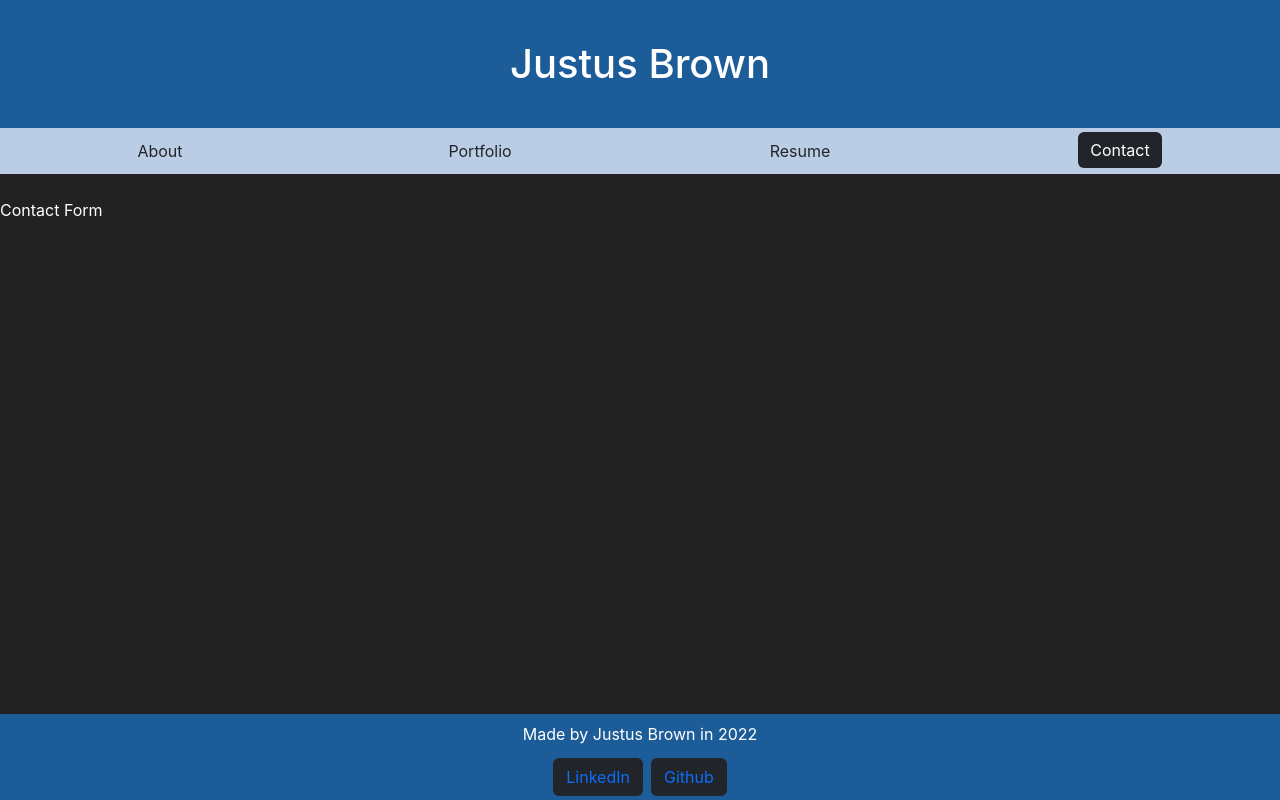
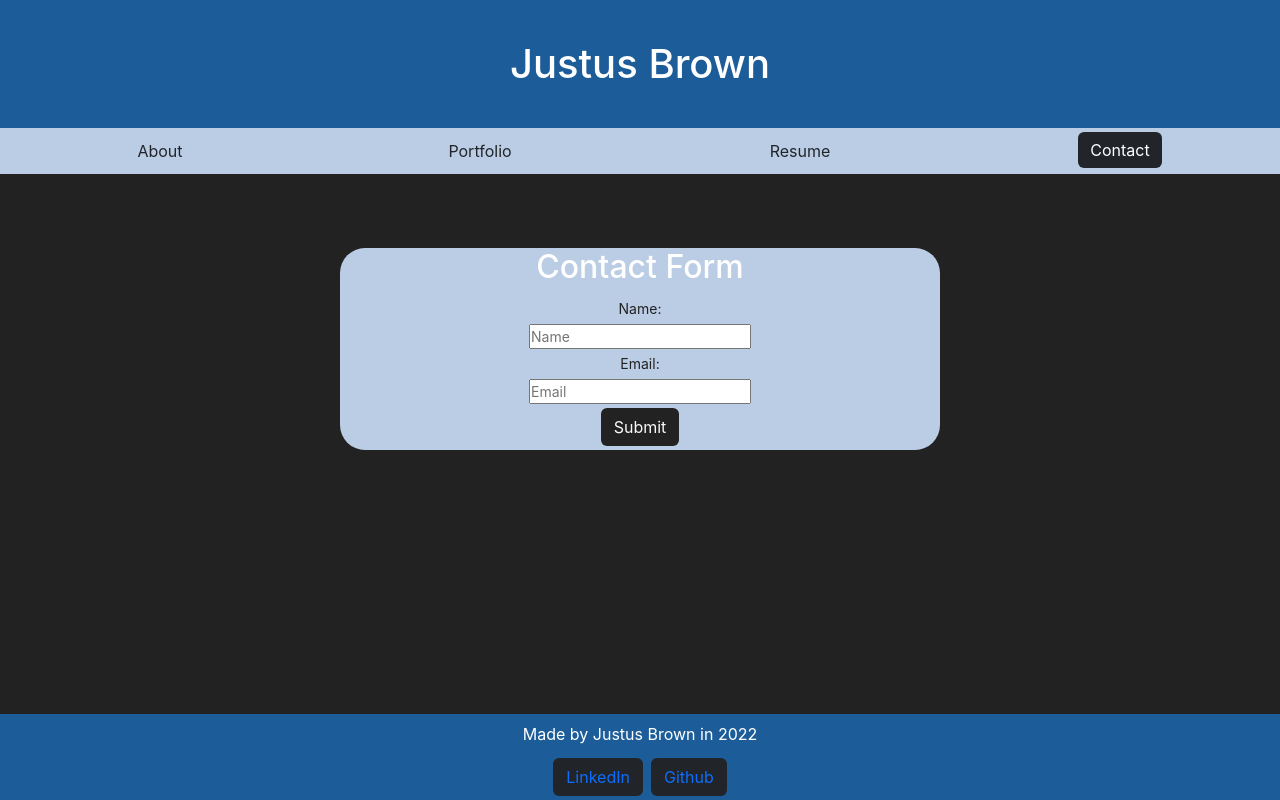
Before and after one commit to brownj47/portfolio, a React (Create React App) app: page / in a window 1280 px wide. Both pictures are taken after a click on the button "Contact". Built offline with nearby package versions, Linux system fonts and the light colour scheme.

Commit message:
contact form

```diff
--- a/src/components/contact.js
+++ /dev/null
@@ -1,11 +0,0 @@
-import React from "react";
-
-function Contact(){
-    return(
-        <main>
-            Contact Form
-        </main>
-    )
-}
-
-export default Contact;
--- /dev/null
+++ b/src/components/contact/contact.css
@@ -0,0 +1,15 @@
+.contact-form{
+    background-color: #BBCDE5;
+    text-align: center;
+    max-width: 600px;
+    margin: 0 auto;
+    border-radius: 25px;
+    margin-top: 50px;
+}
+.form-text{
+    color: #222222
+}
+
+.sub-btn{
+    background-color: #222222;
+}
--- /dev/null
+++ b/src/components/contact/contact.js
@@ -0,0 +1,57 @@
+import React, { useState } from "react";
+import './contact.css'
+
+function Contact() {
+
+    const [email, setEmail] = useState('')
+    const [name, setName] = useState('')
+    // const [submit, setSubmit] = useState('')
+
+
+    function handleChange(e) {
+        // Getting the value and name of the input which triggered the change
+        const { name, value } = e.target;
+
+        // Ternary statement that will call either setFirstName or setLastName based on what field the user is typing in
+        return name === 'email' ? setEmail(value) : setName(value);
+    }
+
+
+    const handleFormSubmit = (e) => {
+        // Preventing the default behavior of the form submit (which is to refresh the page)
+        e.preventDefault();
+
+        alert(`Thank you for your submission ${name}. As of now, this form is not attached to a backend. This means that your form input was not saved. I am working on the backend functions at this time.
+        - Justus`)
+
+        // Alert the user their first and last name, clear the inputs
+        setName('');
+        setEmail('');
+    };
+
+    return (
+        <main>
+
+
+            <form className="contact-form" onSubmit={(e) => handleFormSubmit(e)}>
+
+                <h2>Contact Form</h2>
+                <label className="form-text" htmlFor='name'>Name: </label>
+                <br />
+                <input className="form-text" type='text' placeholder="Name" name="name" onChange={handleChange} value={name} />
+
+                <br />
+                <label className="form-text" htmlFor='email'>Email: </label>
+                <br />
+                <input className="form-text" type='email' placeholder="Email" onChange={handleChange} value={email} name="email" />
+
+                <br />
+                <button type="submit" className="btn sub-btn text-light" >Submit</button>
+            </form>
+
+
+        </main>
+    )
+}
+
+export default Contact;
--- a/src/components/project/project.js
+++ b/src/components/project/project.js
@@ -10,14 +10,16 @@ const projects = [
         title: 'Random Video Chat',
         image: imgArray[0],
         imgdesc: 'VideoChat in action',
-        description: 'A random Video Chat application'
+        description: 'A random Video Chat application',
+        link: 'https://vivachat.herokuapp.com/'
     },
     {
         id: uuidv4(),
         title: 'Placeholder',
         image: 'https://place-puppy.com/1029x846',
         imgdesc: 'a placeholder puppy',
-        description: 'A placeholder puppy '
+        description: 'A placeholder puppy',
+        link: "#"
     },
 ]
 
@@ -27,7 +29,7 @@ function Project() {
             {projects.map((element) => {
                 return (
                     <section key={element.id} className='col-sm-12 col-md-6'>
-                        <div className='proj-card-section'>
+                        <a href={element.link} className='proj-card-section'>
                             <div className='text-center col-12 card-title'>
                                 <h5>{element.title}</h5>
                             </div>
@@ -51,7 +53,7 @@ function Project() {
                                 <div className='row col-1'></div>
 
                             </div>
-                        </div>
+                        </a>
                     </section>
                 )
             })}
--- a/src/pages/Home.js
+++ b/src/pages/Home.js
@@ -1,7 +1,7 @@
 import React, {  useState } from "react";
 import About from "../components/about/about";
 import Project from "../components/project/project";
-import Contact from "../components/contact";
+import Contact from "../components/contact/contact";
 import Resume from "../components/resume";
 import './home.css'
 
--- a/src/pages/home.css
+++ b/src/pages/home.css
@@ -5,6 +5,7 @@ button{
     margin: 4px;
 }
 
+
 button:hover, button:active, button:focus, button:focus-visible{
     border-width: 0;
 }
```
Also changed, not shown: 2 other files (tests, documents, lock files or other folders).
